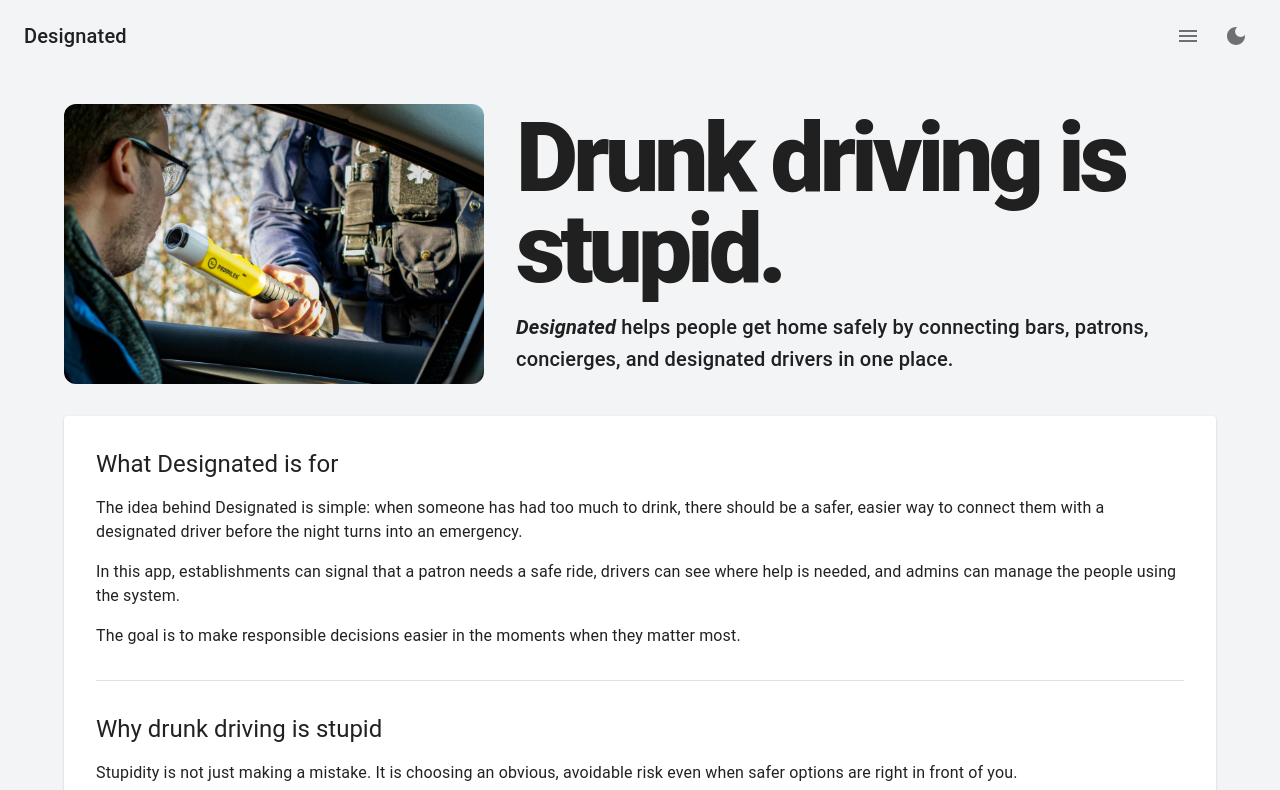
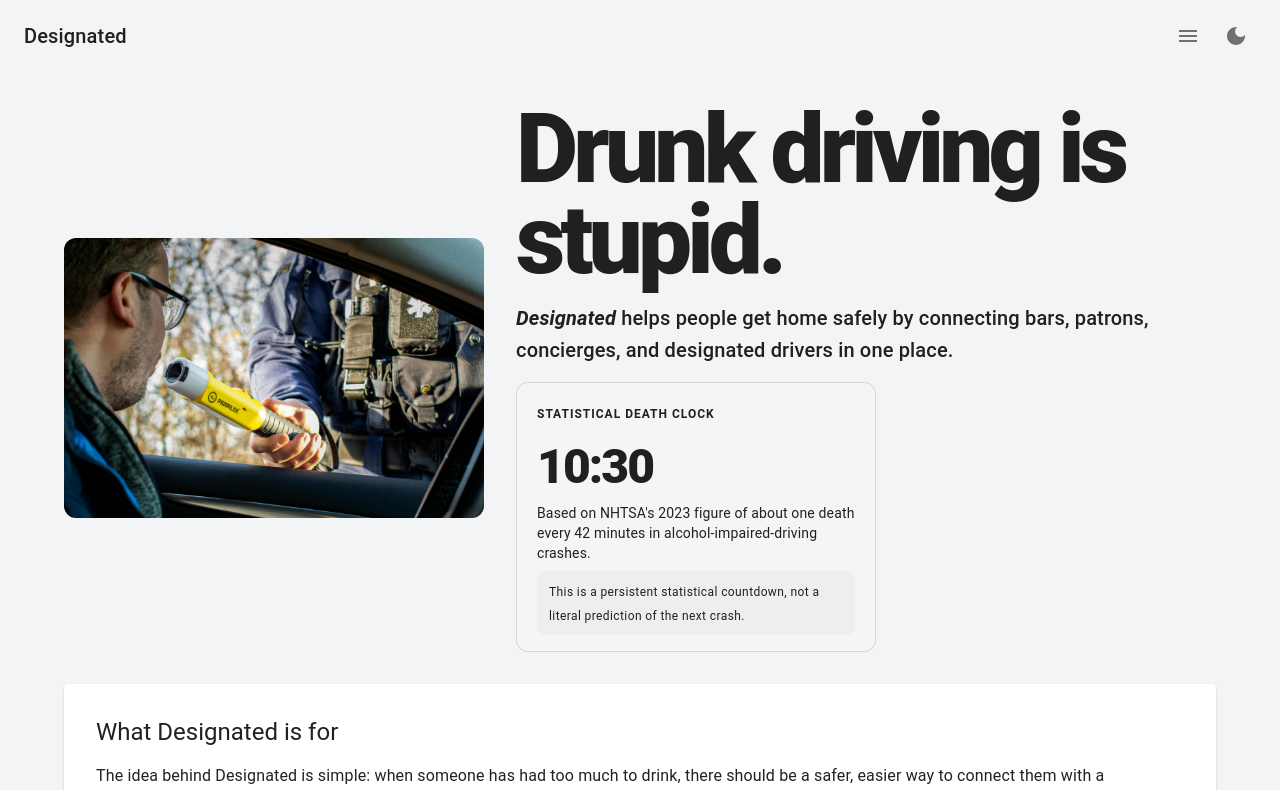
Before and after one commit to matthewlovestocode/designated, a Next.js app in the folder apps/web/: page / in a window 1280 px wide. Shown: the top 790 px of the page. Built offline with nearby package versions, Linux system fonts and the light colour scheme; what @mui/material-nextjs would draw is missing.

Commit message:
Add landing page death clock

```diff
--- /dev/null
+++ b/apps/web/app/components/death-clock.tsx
@@ -0,0 +1,78 @@
+"use client";
+
+import { useEffect, useState } from "react";
+import Box from "@mui/material/Box";
+import Paper from "@mui/material/Paper";
+import Stack from "@mui/material/Stack";
+import Typography from "@mui/material/Typography";
+
+const DEATH_INTERVAL_MS = 42 * 60 * 1000;
+const CLOCK_EPOCH_MS = Date.UTC(2025, 0, 1, 0, 0, 0);
+
+function getRemainingMs(now = Date.now()) {
+  const elapsed = (now - CLOCK_EPOCH_MS) % DEATH_INTERVAL_MS;
+  const normalizedElapsed = elapsed < 0 ? elapsed + DEATH_INTERVAL_MS : elapsed;
+
+  return DEATH_INTERVAL_MS - normalizedElapsed;
+}
+
+function formatRemaining(ms: number) {
+  const totalSeconds = Math.max(0, Math.floor(ms / 1000));
+  const minutes = Math.floor(totalSeconds / 60);
+  const seconds = totalSeconds % 60;
+
+  return `${String(minutes).padStart(2, "0")}:${String(seconds).padStart(2, "0")}`;
+}
+
+export default function DeathClock() {
+  const [remainingMs, setRemainingMs] = useState(() => getRemainingMs());
+
+  useEffect(() => {
+    const timer = window.setInterval(() => {
+      setRemainingMs(getRemainingMs());
+    }, 1000);
+
+    return () => {
+      window.clearInterval(timer);
+    };
+  }, []);
+
+  return (
+    <Paper
+      sx={(theme) => ({
+        bgcolor: theme.palette.mode === "dark" ? "grey.900" : "grey.100",
+        borderRadius: 3,
+        maxWidth: 360,
+        px: 2.5,
+        py: 2
+      })}
+      variant="outlined"
+    >
+      <Stack spacing={1}>
+        <Typography sx={{ fontWeight: 700 }} variant="overline">
+          Statistical death clock
+        </Typography>
+        <Typography sx={{ fontWeight: 800, letterSpacing: "-0.04em" }} variant="h3">
+          {formatRemaining(remainingMs)}
+        </Typography>
+        <Typography color="text.secondary" variant="body2">
+          Based on NHTSA&apos;s 2023 figure of about one death every 42 minutes in
+          alcohol-impaired-driving crashes.
+        </Typography>
+        <Box
+          sx={(theme) => ({
+            bgcolor: theme.palette.mode === "dark" ? "grey.800" : "grey.200",
+            borderRadius: 2,
+            px: 1.5,
+            py: 1
+          })}
+        >
+          <Typography color="text.secondary" variant="caption">
+            This is a persistent statistical countdown, not a literal prediction
+            of the next crash.
+          </Typography>
+        </Box>
+      </Stack>
+    </Paper>
+  );
+}
--- a/apps/web/app/page.tsx
+++ b/apps/web/app/page.tsx
@@ -5,6 +5,7 @@
 import Paper from "@mui/material/Paper";
 import Stack from "@mui/material/Stack";
 import Typography from "@mui/material/Typography";
+import DeathClock from "./components/death-clock";
 
 export default function Home() {
   return (
@@ -67,6 +68,7 @@
               helps people get home safely by connecting bars, patrons,
               concierges, and designated drivers in one place.
             </Typography>
+            <DeathClock />
           </Stack>
         </Box>
         <Paper sx={{ p: 4 }}>
```
Also changed, not shown: 5 other files (tests, documents, lock files or other folders).
